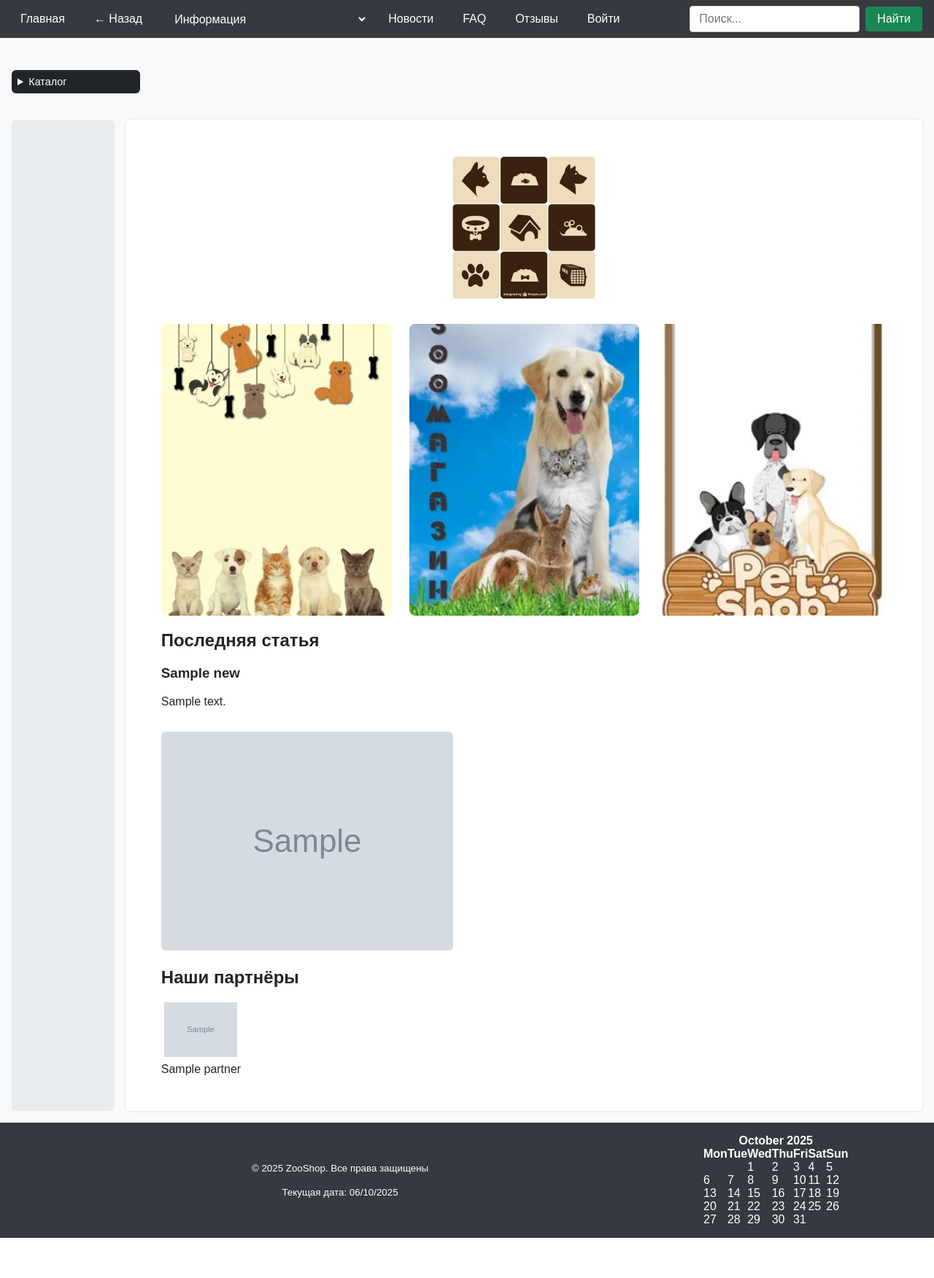
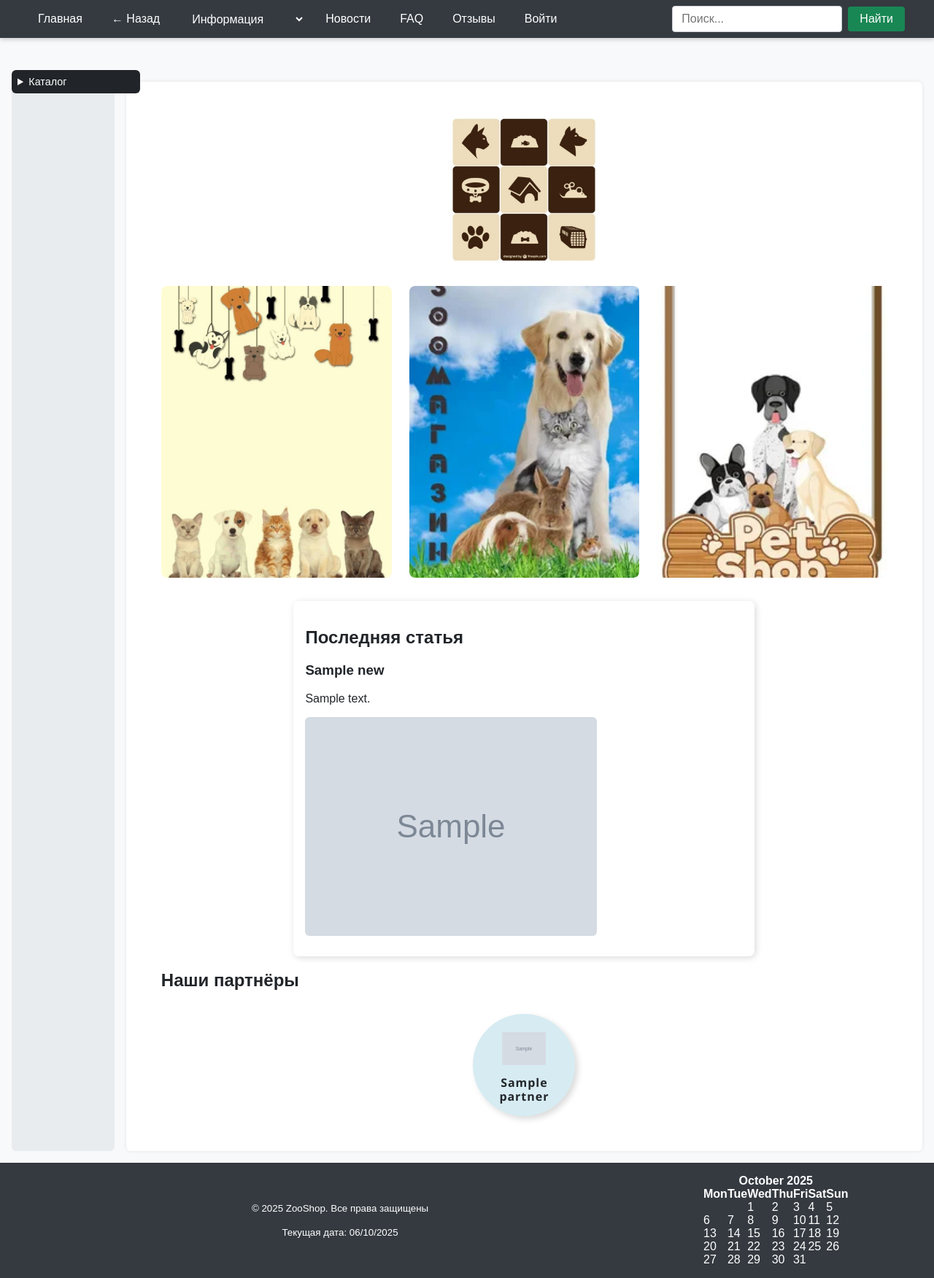
Before and after one commit to Vediz-antonova/IGI_STRWEB, a Django app: page / in a window 1280 px wide. Shown: the whole page at 73% size. Before the commit the page ends 1697 px from the top, so only its background shows below. Run offline with Django 5.2, Linux system fonts and the light colour scheme; tables that the repository leaves empty hold one stand-in row (values such as "Sample post"); grey boxes marked "Sample" are stand-in pictures.

Commit message:
Home page

```diff
--- a/STRWEB/LR2/ZooShopApp/static/css/base.css
+++ b/STRWEB/LR2/ZooShopApp/static/css/base.css
@@ -6,12 +6,25 @@ body {
   color: #212529;
 }
 
+header {
+  position: fixed;
+  top: 0;
+  left: 0;
+  width: 100%;
+  z-index: 1000;
+  background-color: #343a40;
+  box-shadow: 0 2px 6px rgba(0, 0, 0, 0.2);
+}
+
+/*------------- NAVIGATION -------------*/
+
 .nav-container {
+  max-width: 1200px;
+  margin: 0 auto;
   display: flex;
   justify-content: space-between;
   align-items: center;
   flex-wrap: wrap;
-  background-color: #343a40;
   padding: 0.5rem 1rem;
 }
 
@@ -46,6 +59,37 @@ body {
   background-color: #495057;
 }
 
+.nav-select {
+  margin-right: 1rem;
+  display: inline-block;
+  white-space: nowrap;
+}
+
+.nav-select select {
+  background-color: #343a40;
+  color: white;
+  border: none;
+  padding: 0.5rem 0.75rem;
+  border-radius: 4px;
+  font-size: 1rem;
+  cursor: pointer;
+}
+
+.nav-select select:hover {
+  background-color: #495057;
+}
+
+.visually-hidden {
+  position: absolute;
+  left: -9999px;
+}
+
+#info-select {
+  width: fit-content;
+  min-width: 120px;
+  max-width: 100%;
+}
+
 .dropdown-content {
   display: none;
   position: absolute;
@@ -78,6 +122,8 @@ body {
   display: block;
 }
 
+/*------------- SEARCH_FORM -------------*/
+
 .search-form {
   display: flex;
   gap: 0.5rem;
@@ -105,6 +151,8 @@ body {
 .search-form button:hover {
   background-color: #157347;
 }
+
+/*------------- CATALOG_BAR -------------*/
 
 .catalog-bar {
   position: fixed;
@@ -160,6 +208,8 @@ body {
   border-radius: 4px;
 }
 
+/*------------- MAIN_CONTENT -------------*/
+
 .main-content {
   margin-top: 6rem;
   padding: 1rem;
@@ -206,44 +256,3 @@ body {
   border-radius: 6px;
   box-shadow: 0 0 4px rgba(0,0,0,0.1);
 }
-
-.visually-hidden {
-  position: absolute;
-  left: -9999px;
-}
-
-.nav-select {
-  margin-right: 1rem;
-}
-
-.nav-select select {
-  background-color: #343a40;
-  color: white;
-  border: none;
-  padding: 0.5rem 0.75rem;
-  border-radius: 4px;
-  font-size: 1rem;
-  cursor: pointer;
-}
-
-.nav-select select:hover {
-  background-color: #495057;
-}
-
-.catalog-list {
-  list-style: none;
-  padding: 0;
-  display: flex;
-  flex-wrap: wrap;
-  gap: 1rem;
-}
-.catalog-list li a {
-  background-color: #198754;
-  color: white;
-  padding: 0.5rem 1rem;
-  border-radius: 6px;
-  text-decoration: none;
-}
-.catalog-list li a:hover {
-  background-color: #157347;
-}
--- a/STRWEB/LR2/ZooShopApp/static/css/main/index.css
+++ b/STRWEB/LR2/ZooShopApp/static/css/main/index.css
@@ -1,5 +1,6 @@
 .home-page {
   padding: 2rem;
+  position: relative;
 }
 
 /*------------- AQUARIUM -------------*/
@@ -140,11 +141,58 @@
 
 /*------------- LATEST_ARTICLE -------------*/
 
+.latest-article {
+  position: relative;
+  margin-top: 2rem;
+  padding: 1rem;
+  background-color: rgba(255, 255, 255, 0.95);
+  border-radius: 8px;
+  box-shadow: 2px 2px 10px rgba(0, 0, 0, 0.15);
+  max-width: 600px;
+  margin-left: auto;
+  margin-right: auto;
+  z-index: 5;
+}
+
+.latest-article-card h3 {
+  margin-bottom: 0.5rem;
+  font-size: 1.2rem;
+  font-weight: bold;
+}
+
+.latest-article figure {
+  margin: 0;
+  text-align: center;
+}
+
 .latest-article img {
-  width: auto;
-  height: 300px;
-  margin-top: 1rem;
+  max-width: 100%;
+  height: auto;
   border-radius: 6px;
+  margin-bottom: 0.5rem;
+}
+
+.latest-article figcaption {
+  font-size: 0.8rem;
+  color: #555;
+}
+
+.article-summary {
+  font-size: 0.95rem;
+  margin-bottom: 0.5rem;
+}
+
+.article-details summary {
+  cursor: pointer;
+  font-weight: 600;
+  color: #198754;
+  margin-bottom: 0.5rem;
+}
+
+.article-details p {
+  font-size: 0.9rem;
+  line-height: 1.4;
+  margin-top: 0.5rem;
 }
 
 /*------------- PARTNERS -------------*/
@@ -152,19 +200,45 @@
 .partners-grid {
   display: flex;
   flex-wrap: wrap;
-  gap: 1rem;
+  justify-content: center;
+  gap: 1.5rem;
+  margin-top: 2rem;
 }
+
 .partner-card {
+  width: 140px;
+  height: 140px;
+  background-color: rgba(173, 216, 230, 0.5);
+  border-radius: 50%;
+  box-shadow: 4px 4px 8px rgba(0, 0, 0, 0.15);
   display: flex;
   flex-direction: column;
+  justify-content: center;
   align-items: center;
   text-decoration: none;
   color: #212529;
+  transition: transform 0.3s ease;
 }
+
+.partner-card:hover {
+  transform: scale(1.05);
+}
+
 .partner-card img {
-  max-width: 100px;
-  height: auto;
+  width: 60px;
+  height: 60px;
+  object-fit: contain;
   margin-bottom: 0.5rem;
+}
+
+.partner-card span {
+  font-family: "Segoe UI", "Helvetica Neue", Arial, sans-serif;
+  font-size: 1rem;
+  font-weight: 600;
+  letter-spacing: 0.06em;
+  text-align: center;
+  line-height: 1.2;
+  padding: 0 0.5rem;
 }
 
 /*------------- PRELOADER SPINNER -------------*/
--- a/STRWEB/LR2/ZooShopApp/templates/base.html
+++ b/STRWEB/LR2/ZooShopApp/templates/base.html
@@ -25,14 +25,14 @@
           <li><a href="javascript:history.back()">← Назад</a></li>
           <li class="nav-select">
               <label for="info-select" class="visually-hidden">Информация</label>
-              <select id="info-select" onchange="location.href=this.value" title="Выберите раздел">
+              <select id="info-select" title="Выберите раздел">
                 <option disabled selected>Информация</option>
                 <option value="{% url 'about' %}">О компании</option>
                 <option value="{% url 'contact' %}">Контакты</option>
                 <option value="{% url 'job_list' %}">Вакансии</option>
                 <option value="{% url 'statistics' %}">Статистика</option>
                 <option value="{% url 'promotional' %}">Промокоды</option>
-                <option value="{% url 'privacy_policy' %}">Политика конфиденциальности</option>
+                <option value="{% url 'privacy_policy' %}">Политика конф...</option>
               </select>
           </li>
           <li><a href="{% url 'news' %}">Новости</a></li>
@@ -41,7 +41,7 @@
           {% if not user.is_authenticated %}
             <li><a href="{% url 'login' %}">Войти</a></li>
           {% else %}
-            <li class="dropdown">
+            <li>
               <button class="nav-button">Мой профиль ▾</button>
               <ul class="dropdown-content">
                 {% if request.user.is_authenticated and not request.user.is_employee %}
```
Also changed, not shown: STRWEB/LR2/ZooShopApp/main/templates/main/index.html (+19 -7 lines), 1 other file.
